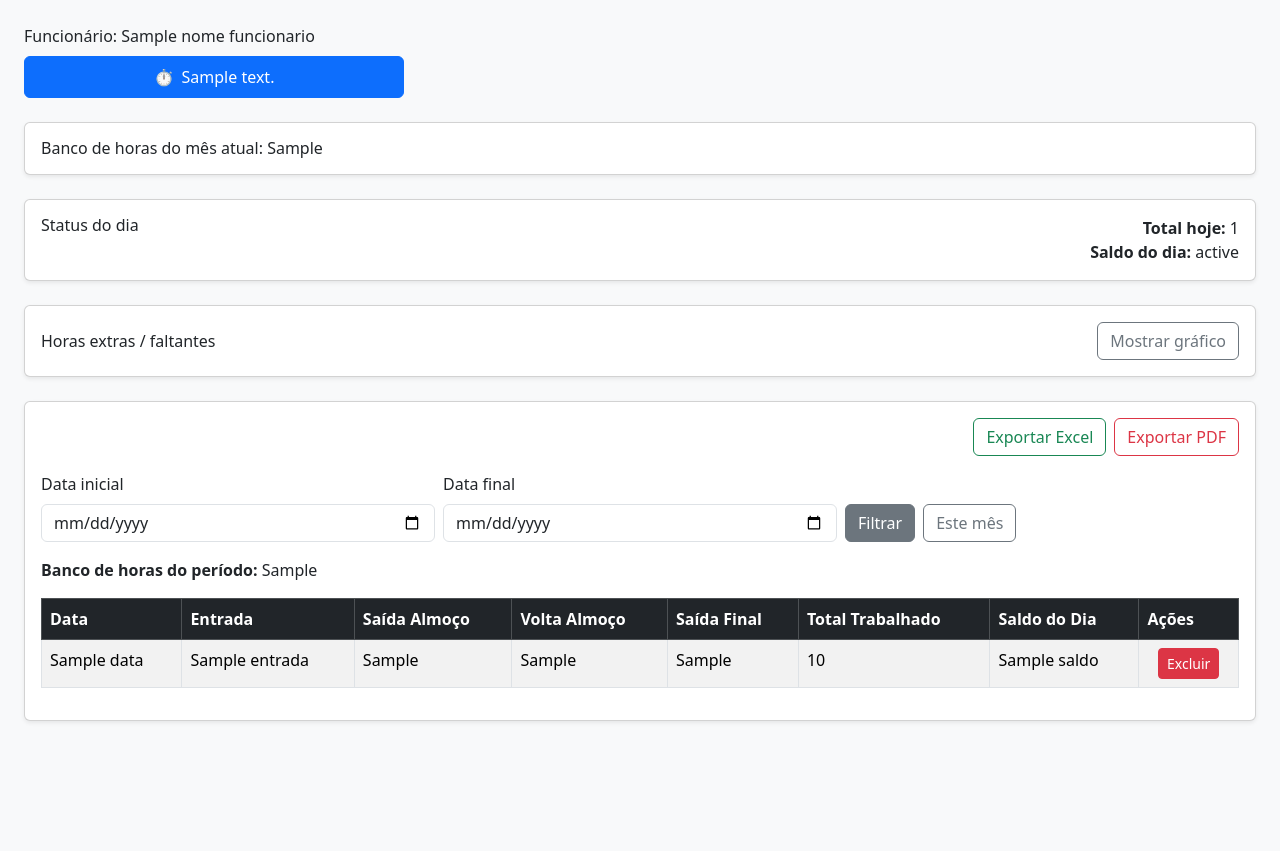
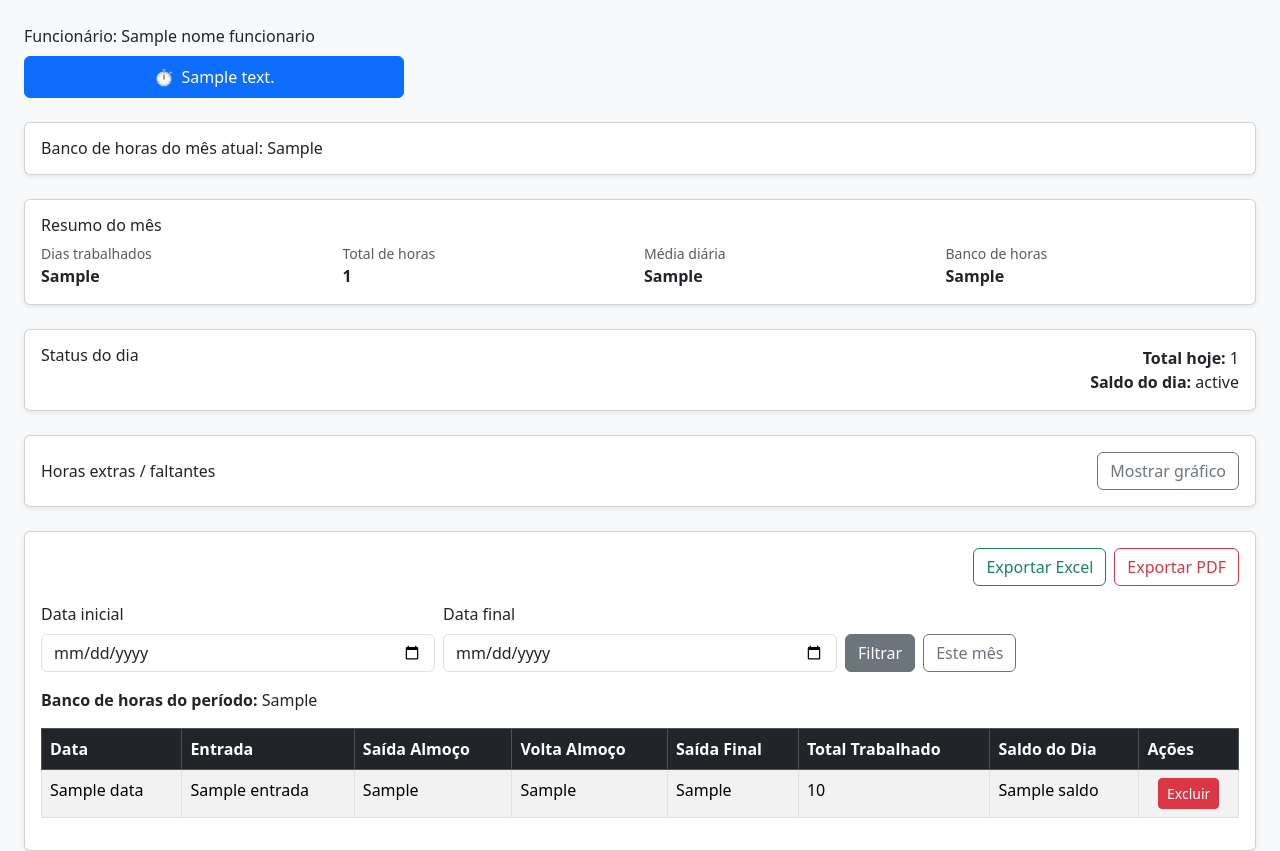
Before and after one commit to prismotta/sistema-ponto-python, a Flask app: template web/templates/dashboard.html in a window 1280 px wide. Shown: the part 50-901 px from the top of the page. Before the commit the page ends 772 px from the top, so only its background shows below. Run offline with Flask 3, Linux system fonts and the light colour scheme; the template is opened without the code that fills it: most values are stand-ins (such as "Sample title", 1, 10 or a date in 2020); some libraries are stand-ins or nearby versions.

Commit message:
feat: adiciona resumo mensal no dashboard

```diff
--- a/web/app.py
+++ b/web/app.py
@@ -476,6 +476,13 @@ def limites_mes_atual_iso() -> Tuple[str, str]:
     return primeiro.isoformat(), ultimo.isoformat()
 
 
+def formatar_media_diaria(total: timedelta, dias: int) -> str:
+    if dias <= 0:
+        return "0h 00m"
+    media_seg = total.total_seconds() / dias
+    return formatar_duracao_sem_sinal(timedelta(seconds=media_seg))
+
+
 def calcular_saldo_dia(total_trabalhado: timedelta, esperado_min: Optional[int]) -> Optional[timedelta]:
     if esperado_min is None:
         return None
@@ -718,6 +725,8 @@ def dashboard():
     registros_mes = cursor_mes.fetchall()
     conn_mes.close()
     banco_mes = timedelta()
+    total_mes_finalizado = timedelta()
+    dias_trabalhados_set: set[str] = set()
     for registro_mes in registros_mes:
         total_mes = calcular_total_registro(registro_mes)
         em_aberto_mes = not bool(parse_hora(registro_mes[6]))
@@ -726,6 +735,11 @@ def dashboard():
         saldo_mes = calcular_saldo_dia(total_mes, esperado_min)
         if saldo_mes is not None:
             banco_mes += saldo_mes
+        total_mes_finalizado += total_mes
+        dias_trabalhados_set.add(registro_mes[2])
+
+    dias_trabalhados_mes = len(dias_trabalhados_set)
+    media_diaria_mes = formatar_media_diaria(total_mes_finalizado, dias_trabalhados_mes)
 
     for registro in registros_db:
         total_linha = calcular_total_registro(registro)
@@ -822,6 +836,12 @@ def dashboard():
         data_fim=data_fim or "",
         banco_periodo=formatar_horas_minutos(banco_periodo),
         banco_mes_atual=formatar_banco_horas(banco_mes),
+        resumo_mes={
+            "dias_trabalhados": dias_trabalhados_mes,
+            "total_horas": formatar_duracao_sem_sinal(total_mes_finalizado),
+            "media_diaria": media_diaria_mes,
+            "banco_horas": formatar_banco_horas(banco_mes),
+        },
         status_dia_texto=status_texto,
         status_dia_classe=status_classe,
         total_hoje_status=total_hoje_str,
--- a/web/templates/dashboard.html
+++ b/web/templates/dashboard.html
@@ -45,6 +45,30 @@
     <div class="card shadow-sm mb-3 mb-md-4">
         <div class="card-body">
             <h6 class="card-title mb-0">Banco de horas do mês atual: {{ banco_mes_atual }}</h6>
+        </div>
+    </div>
+
+    <div class="card shadow-sm mb-3 mb-md-4">
+        <div class="card-body">
+            <h6 class="card-title mb-2">Resumo do mês</h6>
+            <div class="row g-2">
+                <div class="col-12 col-sm-6 col-lg-3">
+                    <div class="text-muted small">Dias trabalhados</div>
+                    <div><strong>{{ resumo_mes.dias_trabalhados }}</strong></div>
+                </div>
+                <div class="col-12 col-sm-6 col-lg-3">
+                    <div class="text-muted small">Total de horas</div>
+                    <div><strong>{{ resumo_mes.total_horas }}</strong></div>
+                </div>
+                <div class="col-12 col-sm-6 col-lg-3">
+                    <div class="text-muted small">Média diária</div>
+                    <div><strong>{{ resumo_mes.media_diaria }}</strong></div>
+                </div>
+                <div class="col-12 col-sm-6 col-lg-3">
+                    <div class="text-muted small">Banco de horas</div>
+                    <div><strong>{{ resumo_mes.banco_horas }}</strong></div>
+                </div>
+            </div>
         </div>
     </div>
 
```
Also changed, not shown: tests/test_web.py (+45 -0 lines).
